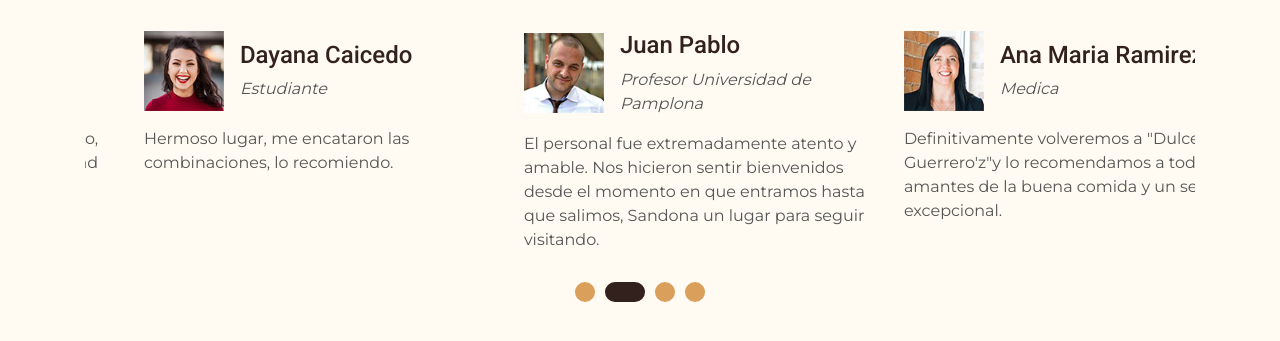
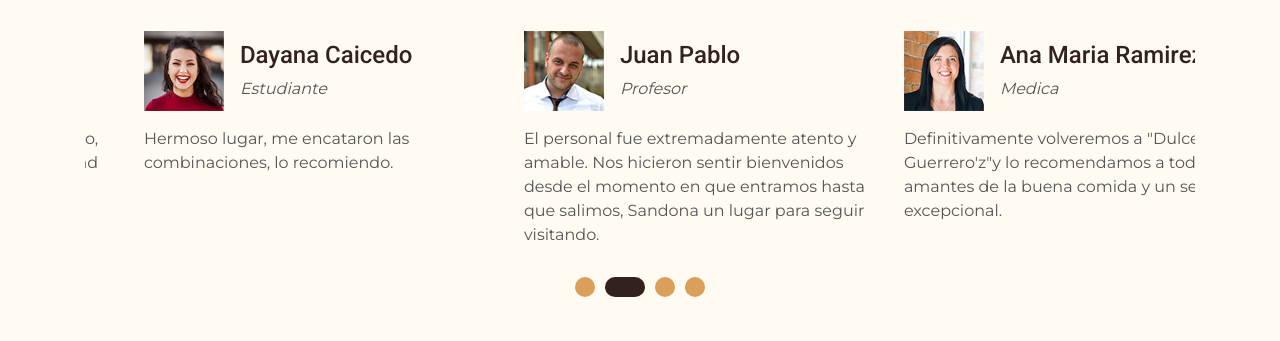
Before and after one commit to VicMan25/PaginaWeb_Dulce_Guerrero_z, a plain HTML site: page testimonial.html in a window 1280 px wide. Shown: the part 727-1068 px from the top of the page. Drawn offline with nearby package versions, Linux system fonts and the light colour scheme.

```diff
--- a/testimonial.html
+++ b/testimonial.html
@@ -87,7 +87,7 @@
                         <img class="img-fluid" src="img/testimonial-2.jpg" alt="">
                         <div class="ml-3">
                             <h4>Juan Pablo </h4>
-                            <i>Profesor Universidad de Pamplona</i>
+                            <i>Profesor</i>
                         </div>
                     </div>
                     <p class="m-0">El personal fue extremadamente atento y amable. Nos hicieron sentir bienvenidos desde el momento en que entramos hasta que salimos, Sandona un lugar para seguir visitando. </p>
```
